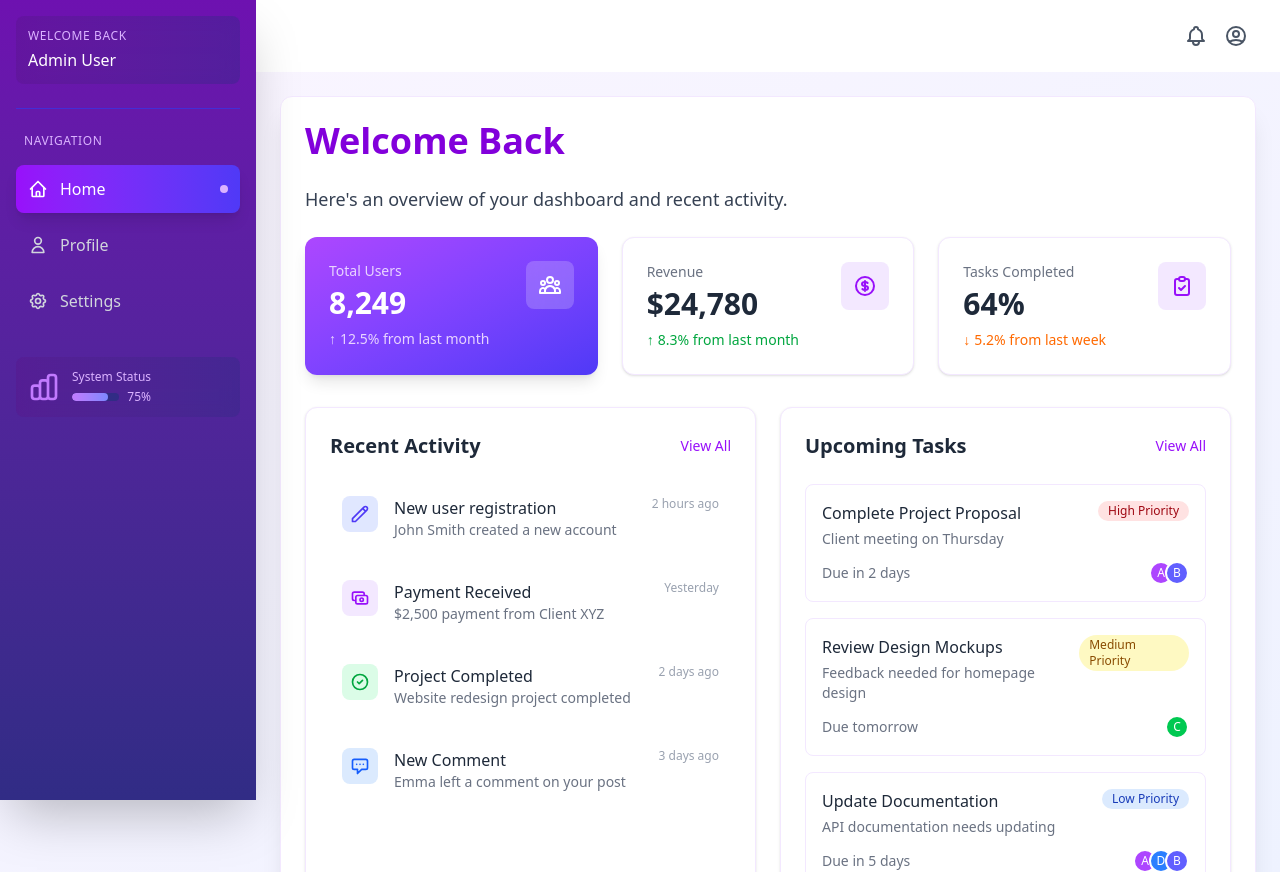
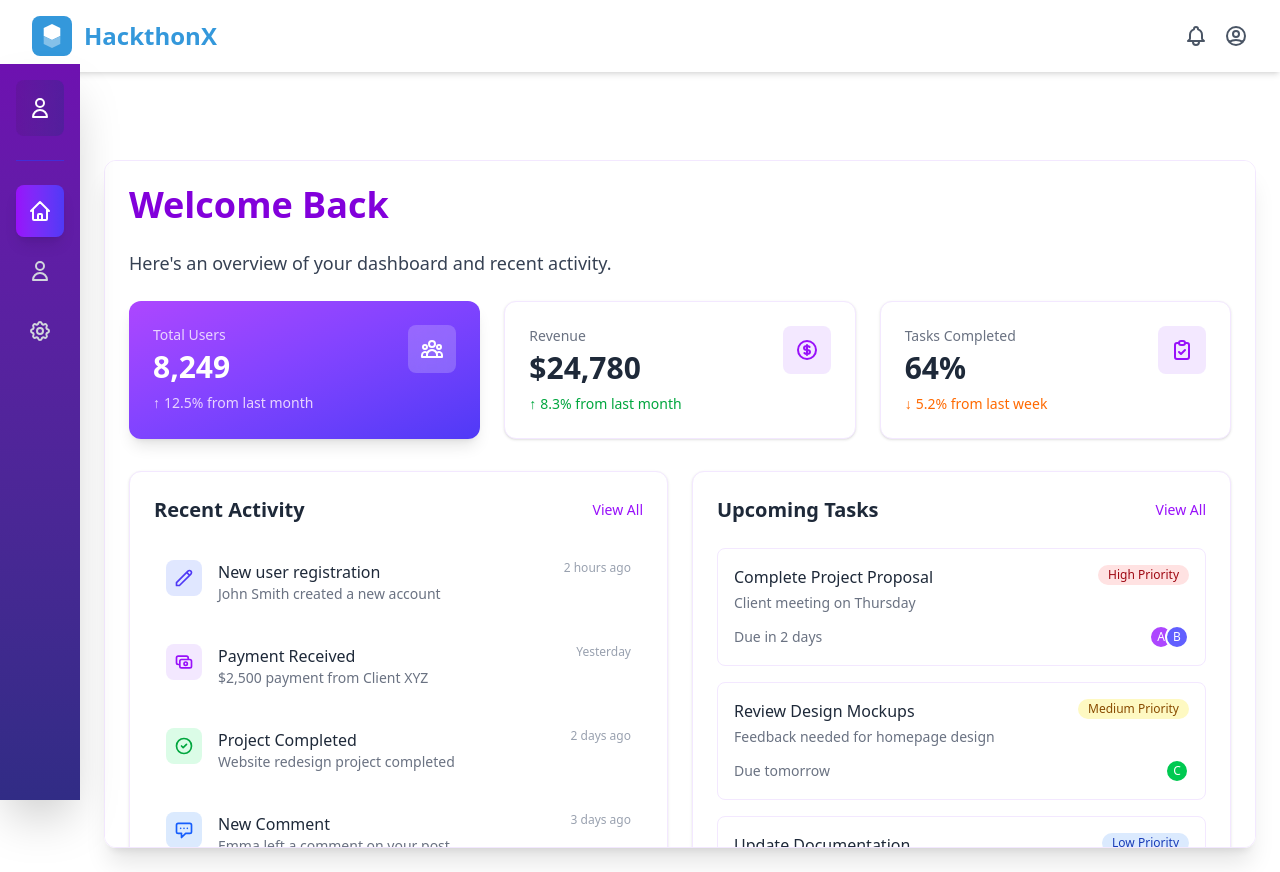
Before and after one commit to nikhilhmane49/Hackathon-Website-, a React (Vite) app in the folder Frontend/: page /organiser in a window 1280 px wide. Built offline with nearby package versions, Linux system fonts and the light colour scheme.

Commit message:
frontend

```diff
--- a/Frontend/src/Organiser/OrganiserSideBar.jsx
+++ b/Frontend/src/Organiser/OrganiserSideBar.jsx
@@ -2,10 +2,10 @@ import React, { useState, useEffect, useRef } from 'react';
 import { motion, AnimatePresence } from 'framer-motion';
 import { HomeIcon, UserIcon, CogIcon, MenuIcon, XIcon, ChartBarIcon } from '@heroicons/react/outline';
 
-// Import page components
 import Home from './Home';
 import Profile from './Profile';
 import Settings from './Setting';
+ // Make sure you import Header
 
 const OrganiserSideBar = () => {
   const [isOpen, setIsOpen] = useState(false);
@@ -15,8 +15,7 @@ const OrganiserSideBar = () => {
 
   useEffect(() => {
     const handleResize = () => {
-      const isDesktop = window.innerWidth >= 1024;
-      setIsMobile(!isDesktop);
+      setIsMobile(window.innerWidth < 1024);
     };
 
     window.addEventListener('resize', handleResize);
@@ -51,8 +50,10 @@ const OrganiserSideBar = () => {
   };
 
   return (
-    <div className="flex flex-col h-screen bg-gradient-to-br from-purple-50 to-indigo-50">
-      <div className="flex flex-1 overflow-hidden">
+    <div className="flex flex-col h-screen overflow-hidden">
+
+      <div className="flex flex-1 overflow-hidden relative" style={{ paddingTop: '4rem' }}>
+        {/* Sidebar toggle for mobile */}
         {isMobile && (
           <button
             onClick={toggleSidebar}
@@ -62,6 +63,7 @@ const OrganiserSideBar = () => {
           </button>
         )}
 
+        {/* Sidebar */}
         <motion.div
           ref={sidebarRef}
           initial={isMobile ? "mobileClosed" : "closed"}
@@ -69,8 +71,9 @@ const OrganiserSideBar = () => {
           variants={sidebarVariants}
           onMouseEnter={() => !isMobile && setIsOpen(true)}
           onMouseLeave={() => !isMobile && setIsOpen(false)}
-          className={`fixed top-0 left-0 h-full bg-gradient-to-b from-purple-800 to-indigo-900 text-gray-100 p-4 z-40 shadow-2xl overflow-hidden`}
+          className={`fixed top-16 left-0 h-[calc(100vh-4rem)] bg-gradient-to-b from-purple-800 to-indigo-900 text-gray-100 p-4 z-40 shadow-2xl overflow-hidden`}
         >
+          {/* Sidebar Content (same as before) */}
           <div className="border-b border-indigo-700 pb-6 mb-6">
             <div className="bg-gradient-to-r from-purple-900/40 to-indigo-900/40 p-3 rounded-lg backdrop-blur-sm">
               <p className={`text-xs uppercase tracking-wider text-purple-300 mb-1 ${!isOpen && !isMobile ? 'hidden' : ''}`}>Welcome back</p>
@@ -91,9 +94,7 @@ const OrganiserSideBar = () => {
                   <button
                     onClick={() => {
                       setCurrentPage(item.id);
-                      if (isMobile) {
-                        toggleSidebar();
-                      }
+                      if (isMobile) toggleSidebar();
                     }}
                     className={`flex ${!isOpen && !isMobile ? 'justify-center' : 'items-center'} p-3 rounded-lg transition-all duration-300 w-full text-left ${
                       currentPage === item.id
@@ -130,8 +131,13 @@ const OrganiserSideBar = () => {
           </div>
         </motion.div>
 
-        <main className={`flex-1 p-6 ${isMobile ? '' : !isOpen ? 'ml-20' : 'ml-64'} transition-all duration-300 flex flex-col`}>
-          <div className="flex-1">
+        {/* Main Content Area */}
+        <main
+          className={`flex-1 p-6 transition-all duration-300 flex flex-col overflow-y-auto ${
+            isMobile ? '' : !isOpen ? 'ml-20' : 'ml-64'
+          }`}
+        >
+          <div className="flex-1 min-h-0">
             <AnimatePresence mode="wait">
               <motion.div
                 key={currentPage}
@@ -139,11 +145,11 @@ const OrganiserSideBar = () => {
                 animate={{ opacity: 1, y: 0 }}
                 exit={{ opacity: 0, y: -20 }}
                 transition={{ duration: 0.3 }}
-                className="bg-white backdrop-blur-sm bg-opacity-80 rounded-xl shadow-xl p-6 mb-4 border border-purple-100"
+                className="bg-white backdrop-blur-sm bg-opacity-80 rounded-xl shadow-xl p-6 mb-4 border border-purple-100 h-full overflow-y-auto"
               >
                 {renderContent()}
               </motion.div>
-              </AnimatePresence>
+            </AnimatePresence>
           </div>
         </main>
       </div>
--- /dev/null
+++ b/Frontend/src/participant/Hackcard.jsx
@@ -0,0 +1,9 @@
+import React from 'react'
+
+export default function Hackcard() {
+  return (
+    <div>
+
+    </div>
+  )
+}
--- a/Frontend/src/participant/ParticipantSideBar.jsx
+++ b/Frontend/src/participant/ParticipantSideBar.jsx
@@ -12,6 +12,8 @@ import {
 import Home from "./Home";
 import Profile from "./Profile";
 import Settings from "./Setting";
+import Hackcard from "./Hackcard";
+ // Make sure this path is correct
 
 const ParticipantSideBar = () => {
   const [isOpen, setIsOpen] = useState(false);
@@ -21,10 +23,8 @@ const ParticipantSideBar = () => {
 
   useEffect(() => {
     const handleResize = () => {
-      const isDesktop = window.innerWidth >= 1024;
-      setIsMobile(!isDesktop);
+      setIsMobile(window.innerWidth < 1024);
     };
-
     window.addEventListener("resize", handleResize);
     return () => window.removeEventListener("resize", handleResize);
   }, []);
@@ -33,12 +33,13 @@ const ParticipantSideBar = () => {
 
   const sidebarVariants = {
     open: { width: "16rem", transition: { duration: 0.3 } },
-    closed: { width: "4rem", transition: { duration: 0.3 } }
+    closed: { width: "4rem", transition: { duration: 0.3 } },
   };
 
   const menuItems = [
     { icon: UserIcon, text: "Profile", id: "profile" },
     { icon: HomeIcon, text: "Home", id: "home" },
+    { icon: HomeIcon, text: "Hackthon", id: "hackcard" },
     { icon: CogIcon, text: "Settings", id: "settings" },
   ];
 
@@ -48,6 +49,8 @@ const ParticipantSideBar = () => {
         return <Profile />;
       case "home":
         return <Home />;
+        case "hackcard":
+          return <Hackcard />;
       case "settings":
         return <Settings />;
       default:
@@ -56,9 +59,12 @@ const ParticipantSideBar = () => {
   };
 
   return (
-    <div className="flex flex-col h-screen bg-gradient-to-tr from-gray-100 to-white">
-      <div className="flex flex-1 overflow-hidden">
-        {/* Mobile Toggle Button */}
+    <div className="flex flex-col h-screen overflow-hidden">
+
+
+      {/* Content below header with top padding */}
+      <div className="flex flex-1 overflow-hidden relative pt-16">
+        {/* Mobile Sidebar Toggle */}
         {isMobile && (
           <button
             onClick={toggleSidebar}
@@ -76,15 +82,15 @@ const ParticipantSideBar = () => {
         <motion.div
           ref={sidebarRef}
           initial="closed"
-          animate={isOpen ? "open" : "closed"}
+          animate={isMobile ? (isOpen ? "open" : "closed") : isOpen ? "open" : "closed"}
           variants={sidebarVariants}
           onMouseEnter={() => !isMobile && setIsOpen(true)}
           onMouseLeave={() => !isMobile && setIsOpen(false)}
-          className={`fixed top-0 left-0 h-full bg-gradient-to-b from-[#3498db] to-[#2c3e50] text-white z-40 shadow-lg overflow-hidden ${
+          className={`fixed top-16 left-0 h-[calc(100vh-4rem)] bg-gradient-to-b from-[#3498db] to-[#2c3e50] text-white z-40 shadow-lg overflow-hidden ${
             isMobile && !isOpen ? "hidden" : "flex flex-col"
           }`}
         >
-          <nav className="mt-12">
+          <nav className="mt-8">
             <ul>
               {menuItems.map((item, index) => {
                 const isActive = currentPage === item.id;
@@ -95,7 +101,9 @@ const ParticipantSideBar = () => {
                         setCurrentPage(item.id);
                         if (isMobile) toggleSidebar();
                       }}
-                      className={`flex items-center w-full ${isOpen ? "px-4" : "justify-center"} py-3 rounded-lg transition duration-300 font-medium text-lg ${
+                      className={`flex items-center w-full ${
+                        isOpen ? "px-4" : "justify-center"
+                      } py-3 rounded-lg transition duration-300 font-medium text-lg ${
                         isActive
                           ? "bg-white text-[#3498db] shadow-md transform scale-105"
                           : "hover:bg-[#ffffff1a] text-white"
```
